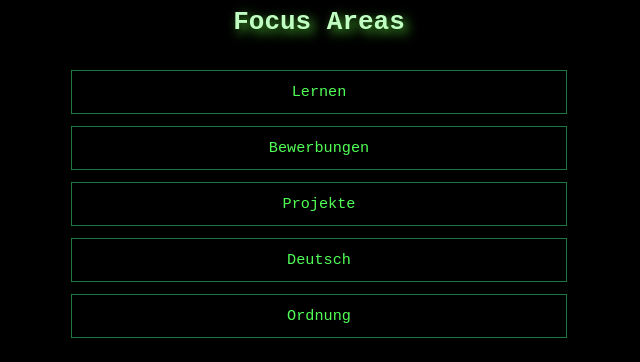
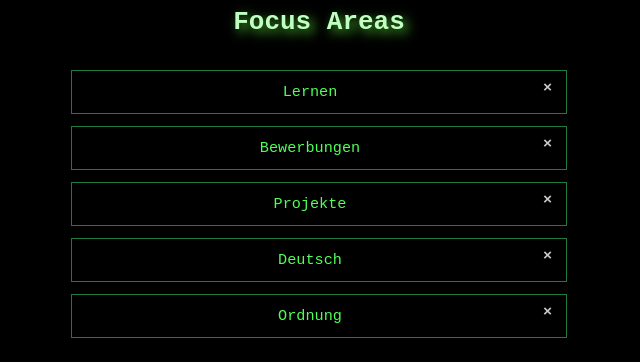
Before and after one commit to WilmerKopernikus/day-planner-matrix, an Angular app: page /focus-areas in a window 1280 px wide. Shown: the part 200-562 px from the top of the page, without its empty margins (321-961 px from the left). Built offline with nearby package versions, Linux system fonts and the light colour scheme.

Commit message:
Add task and focus area deletion functionality

```diff
--- a/src/app/focus-areas/focus-areas.component.css
+++ b/src/app/focus-areas/focus-areas.component.css
@@ -11,7 +11,7 @@
 .task-button {
   display: block;
   width: 100%;
-  padding: 12px 14px;
+  padding: 12px 32px 12px 14px;
   margin: 6px 0;
   background-color: #000000;
   color: #50ff56;
@@ -23,6 +23,7 @@
               border-color 0.2s,
               transform 0.15s;
   font-family: monospace;
+  position: relative;
 }
 
 .task-button:hover {
@@ -38,6 +39,23 @@
 .task-button:focus-visible {
   outline: 2px solid #aec6d6;
   outline-offset: 2px;
+}
+
+.delete-icon {
+  position: absolute;
+  top: 6px;
+  right: 10px;
+  font-weight: bold;
+  color: #c9c9c9;
+  cursor: pointer;
+  background: none;
+  border: none;
+  padding: 4px;
+  line-height: 1;
+}
+
+.delete-icon:hover {
+  color: #ff6b6b;
 }
 
 .selected-area-title {
--- a/src/app/focus-areas/focus-areas.component.html
+++ b/src/app/focus-areas/focus-areas.component.html
@@ -9,8 +9,10 @@
 
   <div class="focus-area-buttons">
     @for (area of focusAreas(); track area) {
-    <button class="task-button" [class.selected]="area === selectedArea" (click)="selectArea(area)">
+    <button class="task-button" type="button" [class.selected]="area === selectedArea" (click)="selectArea(area)">
       {{ area }}
+      <span class="delete-icon" (click)="deleteFocusArea(area); $event.stopPropagation()"
+        aria-label="Delete focus area">×</span>
     </button>
     }
   </div>
@@ -21,8 +23,9 @@
     <div class="focus-area-tasks">
       @for (task of tasksForSelectedArea(); track task.id) {
       <div>
-        <button class="task-button">
+        <button class="task-button" type="button">
           {{ task.name }}
+          <span class="delete-icon" (click)="deleteTask(task.id); $event.stopPropagation()" aria-label="Delete task">×</span>
         </button>
       </div>
       }
--- a/src/app/focus-areas/focus-areas.component.ts
+++ b/src/app/focus-areas/focus-areas.component.ts
@@ -32,6 +32,19 @@ export class FocusAreasComponent {
     this.selectArea(trimmed);
   }
 
+  deleteFocusArea(area: string) {
+    this.taskStore.removeFocusArea(area);
+    const remainingAreas = this.focusAreas();
+
+    if (this.selectedArea === area) {
+      this.selectedArea = remainingAreas.length ? remainingAreas[0] : null;
+    }
+  }
+
+  deleteTask(taskId: number) {
+    this.taskStore.removeTask(taskId);
+  }
+
   tasksForSelectedArea(): Task[] {
     if (!this.selectedArea) {
       return [];
--- a/src/app/task-store.service.ts
+++ b/src/app/task-store.service.ts
@@ -34,12 +34,17 @@ export class TaskStoreService {
   ];
 
   private readonly storageKey = 'day-planner-tasks';
-  private readonly storedState = this.loadState();
 
-  readonly tasks = signal<Task[]>(this.storedState?.tasks ?? this.initialTasks);
-  readonly focusAreas = signal<string[]>(
-    this.storedState?.focusAreas ?? this.extractFocusAreas(this.tasks())
-  );
+  readonly tasks = signal<Task[]>(this.initialTasks);
+  readonly focusAreas = signal<string[]>(this.extractFocusAreas(this.initialTasks));
+
+  constructor() {
+    const storedState = this.loadState();
+    if (storedState) {
+      this.tasks.set(storedState.tasks);
+      this.focusAreas.set(storedState.focusAreas);
+    }
+  }
 
   addTask(taskData: { name: string; focusArea: string }) {
     const newTask: Task = {
```
